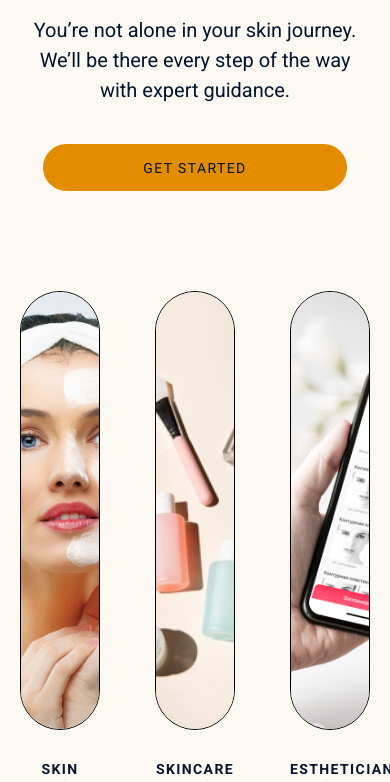
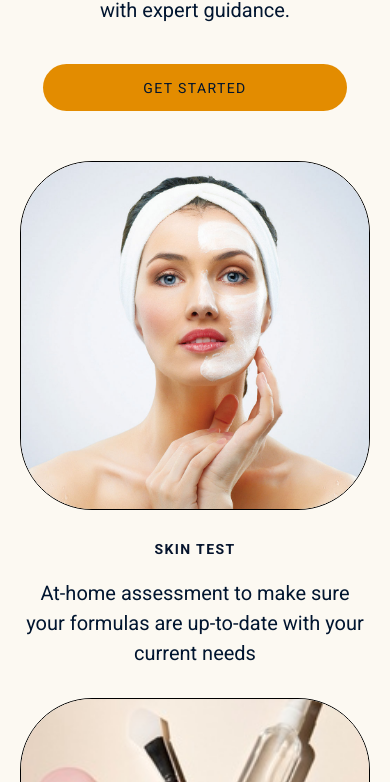
Before and after one commit to karinakardash/skincare, a plain HTML site: page index.html in a window 390 px wide. Shown: the part 318-1100 px from the top of the page. Drawn offline with Linux system fonts and the light colour scheme.

Commit message:
improve my code a little bit

```diff
--- a/index.html
+++ b/index.html
@@ -4,41 +4,40 @@
     <meta charset="UTF-8">
     <meta http-equiv="X-UA-Compatible" content="IE=edge">
     <meta name="viewport" content="width=device-width, initial-scale=1.0">
-    <link rel="stylesheet" href="style.b/style.css">
-    <title>Document</title>
+    <link rel="stylesheet" href="style/style.css">
+    <title>Skincare</title>
 </head>
 <body>
-    <div class="routine">
+    <section class="routine">
         <div class="container">
             <p class="routine__subtitle">data-driven with a human touch</p>
             <h2 class="routine__title">Included with your monthly routine</h2>
             <p class="routine__text">You’re not alone in your skin journey. We’ll be there every step of the way with expert guidance.</p>
             <button class="btn routine__btn">GET STARTED</button>
-
         <div class="routine__block">
-            <div class="routine__item">
-            <div class="routine__img">
+            <article class="routine__item">
+            <a class="routine__img">
                 <img src="media/routine-1.jpeg" alt="SKIN TEST">
-            </div>
-            <h3 class ="routine__name">SKIN TEST</h3>
+            </a>
+            <h3 class="routine__name">SKIN TEST</h3>
             <p class="routine__info">At-home assessment to make sure your formulas are up-to-date with your current needs</p>
-        </div>
-        <div class="routine__item">
-            <div class="routine__img">
+        </article>
+        <article class="routine__item">
+            <a class="routine__img">
                 <img src="media/routine-2.jpeg" alt="SKINCARE MANAGER">
-            </div>
-            <h3 class ="routine__name">SKINCARE MANAGER</h3>
+            </a>
+            <h3 class="routine__name">SKINCARE MANAGER</h3>
             <p class="routine__info">Data-driven tips on how and when to use your non-Atolla products for better routine effectiveness</p>
-        </div>
-        <div class="routine__item">
-            <div class="routine__img">
+        </article>
+        <article class="routine__item">
+            <a class="routine__img">
                 <img src="media/routine-3.jpeg" alt="ESTHETICIAN APPOINTMENT">
-            </div>
-            <h3 class ="routine__name">ESTHETICIAN APPOINTMENT</h3>
+            </a>
+            <h3 class="routine__name">ESTHETICIAN APPOINTMENT</h3>
             <p class="routine__info">15-minute virtual call for expert advice on your formulas and routine</p>
-        </div>
+        </article>
         </div>
     </div>
-</div>
+</section>
 </body>
 </html>
--- a/style.b/style.css
+++ b/style/style.css
@@ -57,9 +57,15 @@
     letter-spacing: 1.4px;
     padding: 14px 100px 13px;
 }
+.routine__btn:hover{
+    background-color: rgb(236, 83, 56);
+    cursor: pointer;
+}
+.routine__btn:active{
+    border: 1px solid black;
+}
 .routine__block{
     display: flex;
-
 }
 .routine__item{
     margin-right: 55px;
@@ -74,6 +80,11 @@
     border: 1px solid #000000;
     margin-bottom: 30px;
     overflow: hidden;
+    display: block;
+}
+.routine__img:hover{
+    cursor: pointer;
+    transform: scale(1.1);
 }
 .routine__img img{
     width: 100%;
@@ -97,3 +108,45 @@
     color: #01152F;
     text-align: center;
 }
+
+@media (max-width:1024px){
+
+    .routine__item{
+        margin-right: 25px;
+        width: calc((100% - 25px - 25px) / 3)
+    }
+    .routine__img{
+        height: 359px;
+        border: 1px solid #000000;
+    }
+}
+
+@media (max-width:767px){
+
+    .routine__block{
+        display: block;
+    }
+    .routine__item{
+        margin-right: 0;
+        width: 100%;
+        margin-bottom: 30px;
+    }
+    .routine__item:last-child{
+        margin-bottom: 0;
+    }
+    .routine__img{
+        height: 349px;
+        border-radius: 72px;
+        border: 1px solid #000000;
+        margin-bottom: 30px;
+        overflow: hidden;
+        display: block;
+    }
+    .routine__btn{
+        margin: 0 auto 50px;
+    }
+    .routine{
+        padding: 20px 0;
+        background-color: #FCF9F2;
+    }
+}
```
